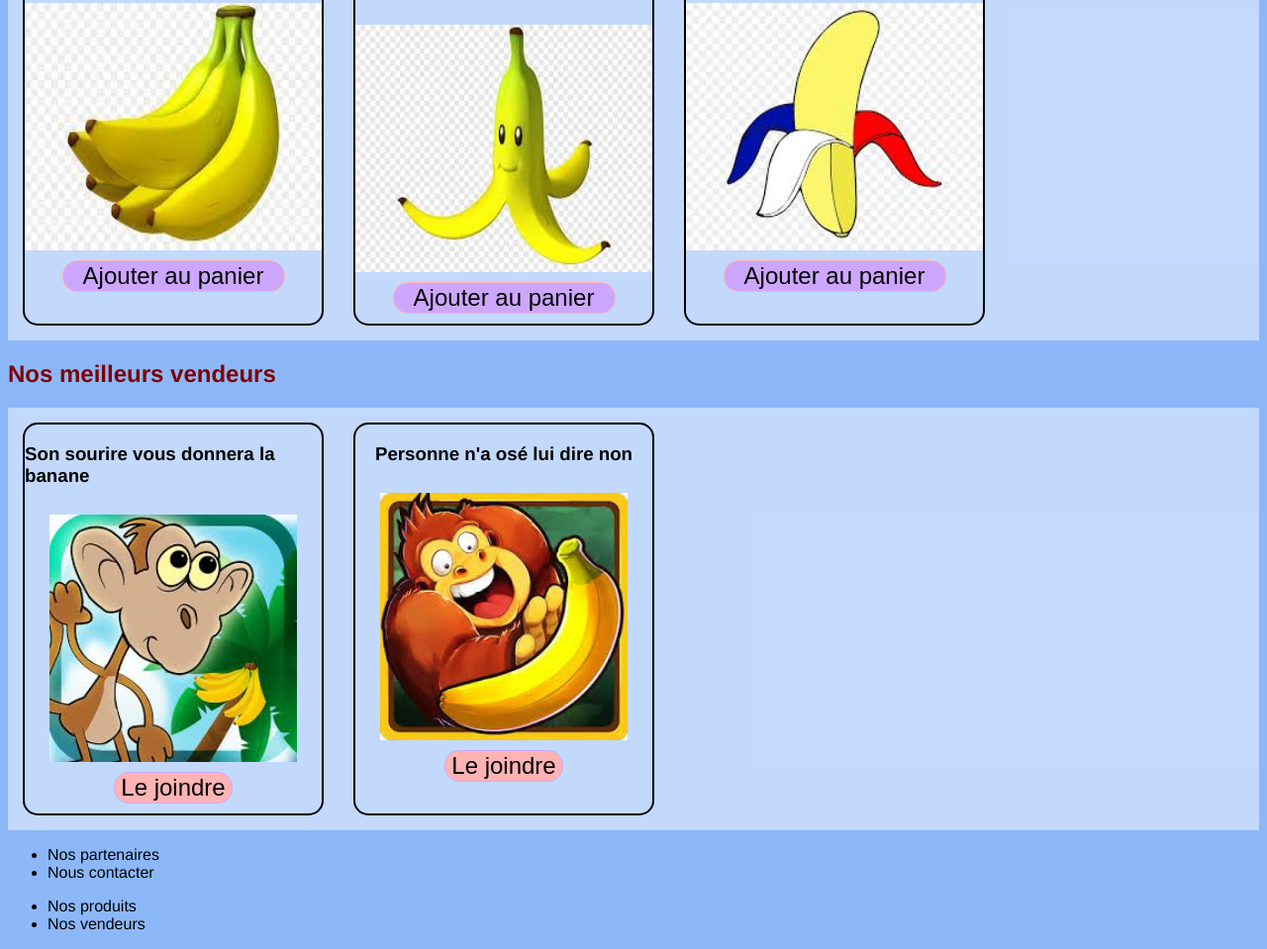
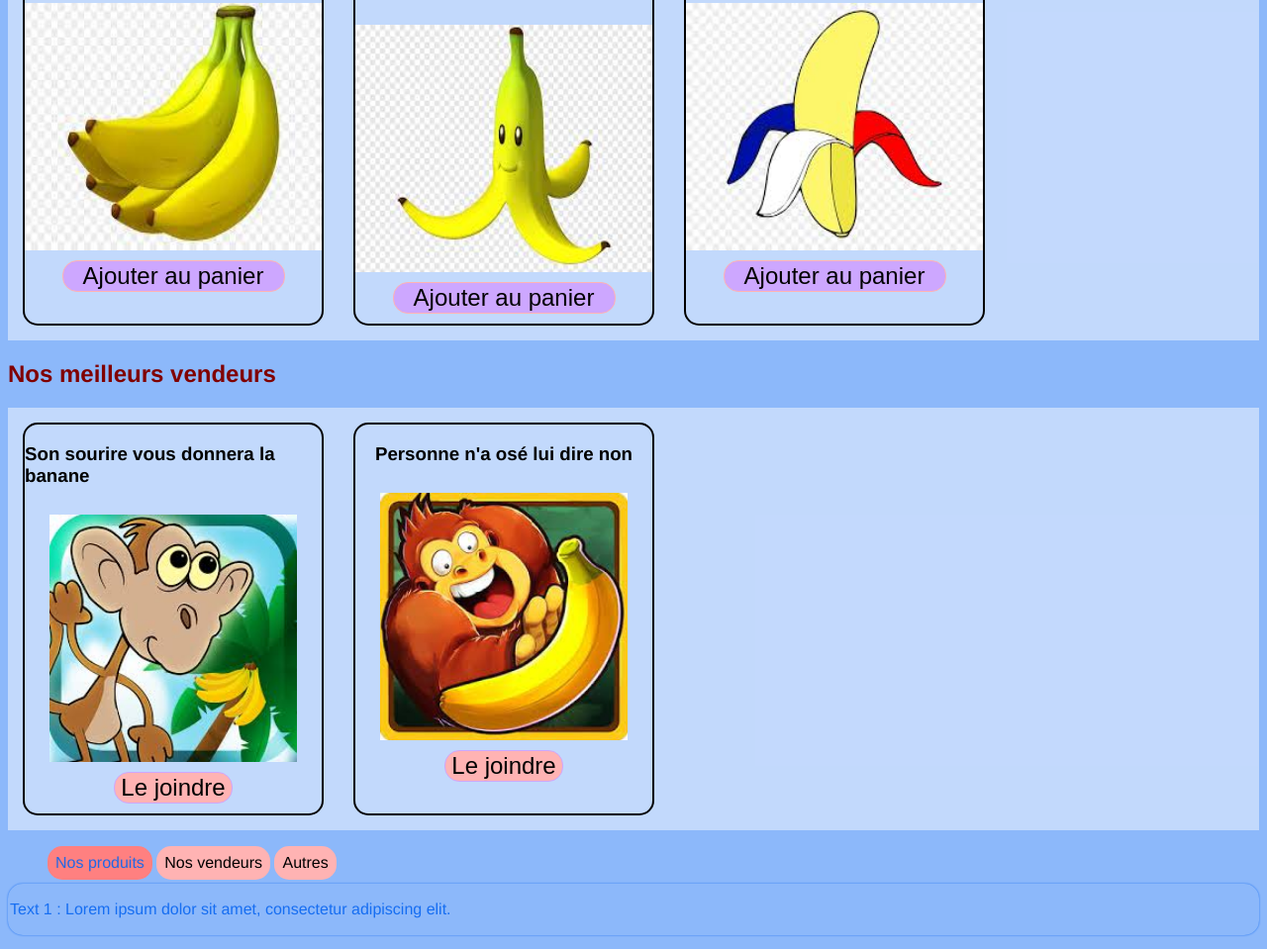
Before and after one commit to MA-antoine-33/js-for-try, a website: page index.html in a window 1280 px wide. Shown: the part 497-1456 px from the top of the page at 99% size. Drawn offline with Linux system fonts and the light colour scheme.

Commit message:
Add some tabs move with JS

```diff
--- a/index.html
+++ b/index.html
@@ -102,16 +102,21 @@
         <footer>
             <div class="footer-div">
                 <ul class="footer-list">
-                    <li>Nos partenaires</li>
-                    <li>Nous contacter</li>
+                    <li data-tabtitle="0"class="active">Nos produits</li>
+                    <li data-tabtitle="1">Nos vendeurs</li>
+                    <li data-tabtitle="2">Autres</li>
                 </ul>
+                <div id="tab0" class="active">
+                    <p>Text 1 : Lorem ipsum dolor sit amet, consectetur adipiscing elit.</p>
+                </div>
+                <div id="tab1">
+                    <p>Text 2 : Lorem ipsum dolor sit amet, consectetur adipiscing elit. Dolorem...</p>
+                </div>
+                <div id="tab2">
+                    <p>Text 3 : Lorem ipsum dolor..., consectetur adipiscing elit. Dolorem...</p>
+                </div>
             </div>
-            <div class="footer-div">
-                <ul class="footer-list">
-                    <li>Nos produits</li>
-                    <li>Nos vendeurs</li>
-                </ul>
-            </div>
+            <script src="./js/onglets.js"></script>
         </footer>
     </body>
 </html>
--- /dev/null
+++ b/js/onglets.js
@@ -0,0 +1,20 @@
+let titles = document.querySelectorAll('.footer-list li');
+
+for (title of titles) {
+    title.addEventListener('click', function(){
+        //On récupere le numero du titre
+        let num = this.getAttribute('data-tabtitle');
+
+        //On masque la div precedente (active)
+        document.querySelector('.footer-div > div.active').classList.remove('active');
+
+        //On réactive la div voulu
+        document.querySelector('#tab' + num).classList.add('active');
+
+        //On enleve la class du titre precedement actif
+        document.querySelector('.footer-list li.active').classList.remove('active');
+
+        //On remet la class au titre actif
+        this.classList.add('active');
+    })
+}
--- a/sass/layout/_footer.scss
+++ b/sass/layout/_footer.scss
@@ -0,0 +1,29 @@
+.footer-list {
+    margin-bottom: 0.2em;
+}
+.footer-list li {
+    display: inline-block;
+    background-color: $color-secondary;
+    border-radius: 15px;
+    padding: 0.5em;
+    transition: all 0.2s ease-in-out;
+}
+
+.footer-list li.active,
+.footer-list li:hover{
+    background-color: darken($color-secondary, 10);
+    color: darken($color-primary, 25);
+    cursor: pointer;
+}
+
+.footer-div > div{
+    display: none;
+}
+
+.footer-div > div.active {
+    display: block;
+    box-shadow: 0 0 2px;
+    border-radius: 15px;
+    color: darken($color-primary, 25);
+    padding: 1px 2px;
+}
```
Also changed, not shown: css/style.css, 1 other file.
